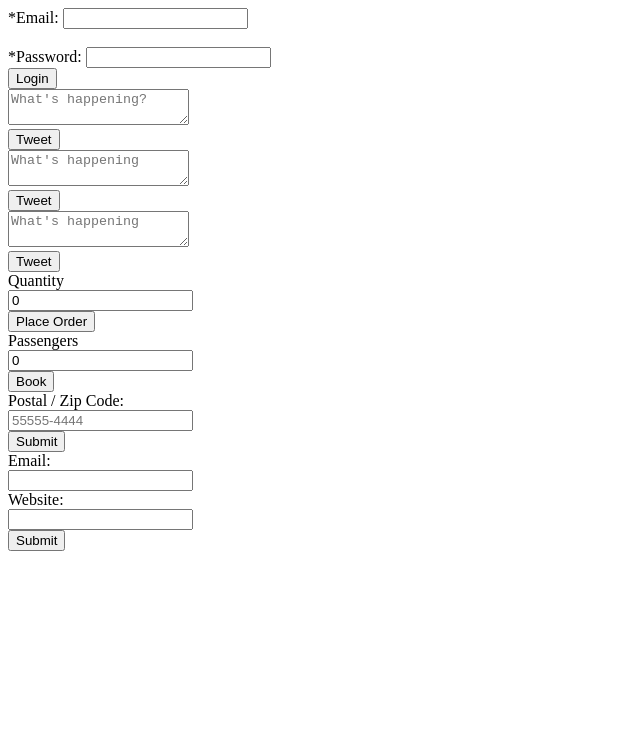
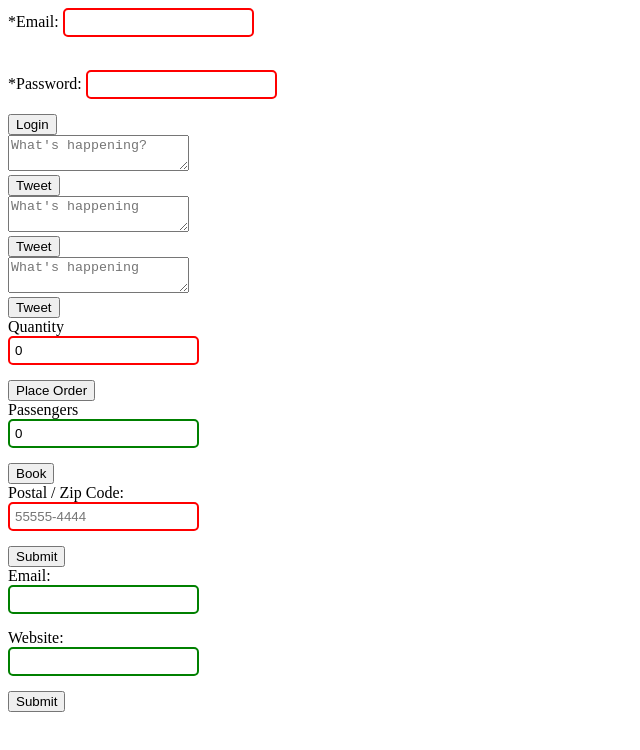
Before and after one commit to preto-phil/HTML-practice, a plain HTML site: page Forms/Validation/topval.html in a window 1280 px wide. Shown: the whole page, without its empty margins (0-640 px from the left). Drawn offline with Linux system fonts and the light colour scheme.

Commit message:
TOP Form Validation Examples - Styling added

```diff
--- a/Forms/Validation/topval.css
+++ b/Forms/Validation/topval.css
@@ -0,0 +1,14 @@
+input {
+    border: 2px solid #000;
+    margin-bottom: 15px;
+    padding: 5px;
+    border-radius: 5px;
+}
+
+input:invalid {
+    border-color: red;
+}
+
+input:valid {
+    border-color: green;
+}
--- a/Forms/Validation/topval.html
+++ b/Forms/Validation/topval.html
@@ -5,6 +5,7 @@
     <meta http-equiv="X-UA-Compatible" content="IE=edge">
     <meta name="viewport" content="width=device-width, initial-scale=1.0">
     <title>TOP Validation Section</title>
+    <link rel="stylesheet" href="topval.css">
 </head>
 <body>
 
```
